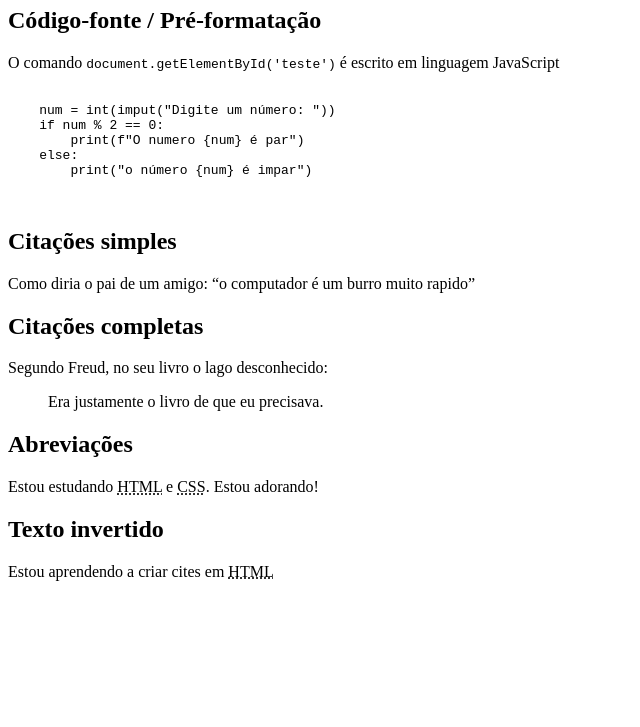
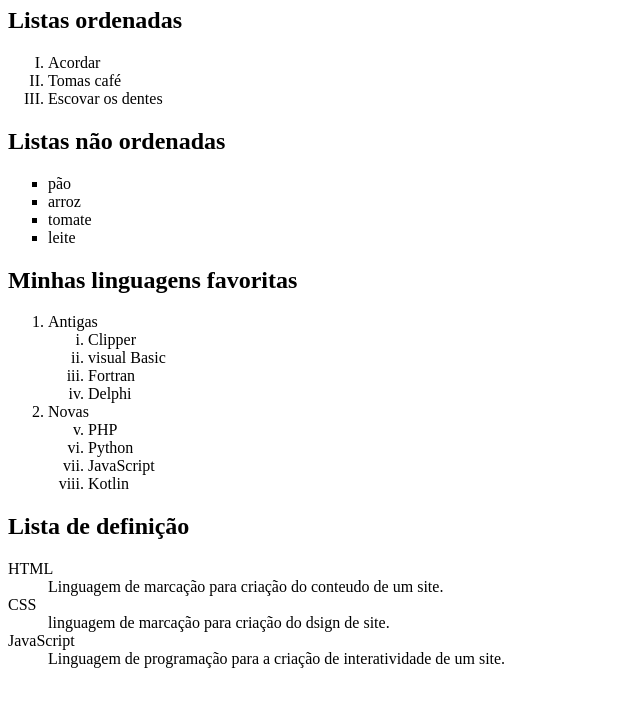
Before and after one commit to RuanCarlosDaSilvaLima/Estudo-HTML5-CSS3, a plain HTML site: page exercicios/ex009/index.html in a window 1280 px wide. Shown: the part 73-800 px from the top of the page, without its empty margins (0-640 px from the left). Drawn offline with Linux system fonts and the light colour scheme.

Commit message:
Cap 9  - Listas
Capitulo relacionado as listas em HTML

```diff
--- a/exercicios/ex009/index.html
+++ b/exercicios/ex009/index.html
@@ -3,36 +3,52 @@
 <head>
     <meta charset="UTF-8">
     <meta name="viewport" content="width=device-width, initial-scale=1.0">
-    <title>Outras formataçôes</title>
+    <title>Listas</title>
 </head>
 <body>
-    <h1>Outras formataçôes</h1>
+    <h1>Trabalhando com listas</h1>
 
-    <h2>Código-fonte / Pré-formatação</h2>
-    <p>O comando <code>document.getElementById('teste')</code> é escrito em linguagem JavaScript</p>
-    <pre>
-        <code>
-    num = int(imput("Digite um número: "))
-    if num % 2 == 0:
-        print(f"O numero {num} é par")
-    else:
-        print("o número {num} é impar")
-        </code>
-    </pre>
+    <h2>Listas ordenadas</h2>
+    <ol type="I" > <!--1 a A i I-->
+        <li>Acordar
+        <li>Tomas café
+        <li>Escovar os dentes
+    </ol>
 
-    <h2>Citações simples</h2>
-    <p>Como diria o pai de um amigo: <q>o computador é um burro muito rapido</q></p>
+    <h2>Listas não ordenadas</h2>
+    <ul type="square"> <!-- disc circle square-->
+        <li>pão</li>
+        <li>arroz</li>
+        <li>tomate</li>
+        <li>leite</li>
+    </ul>
 
-    <h2>Citações completas</h2>
-    <p>Segundo Freud, no seu livro o lago desconhecido:</p>
-    <blockquote cite="https://www.google.com.br/books/edition/O_lago_desconhecido_entre_Proust_e_Freud/KgckDwAAQBAJ?hl=pt-BR&gbpv=1">
-        Era justamente o livro de que eu precisava.
-    </blockquote>
+    <h2>Minhas linguagens favoritas</h2>
+    <ol>
+        <li>Antigas</li>
+        <ol type="i">
+            <li>Clipper</li>
+            <li>visual Basic</li>
+            <li>Fortran</li>
+            <li>Delphi</li>
+        </ol>
+        <li>Novas</li>
+        <ol type="i" start="5">
+            <li>PHP</li>
+            <li>Python</li>
+            <li>JavaScript</li>
+            <li>Kotlin</li>
+        </ol>
+    </ol>
 
-    <h2>Abreviações</h2>
-    <p>Estou estudando <abbr title="HyperText Markup Language">HTML</abbr> e <abbr title="Cascading Style Sheets">CSS</abbr>. Estou adorando!</p>
-
-    <h2>Texto invertido</h2>
-    <p><bdo dir="ltr">Estou aprendendo a criar cites em <abbr title="HyperText Markup Language">HTML</abbr></bdo></p>
+    <h2>Lista de definição</h2>
+    <dl>
+        <dt>HTML</dt>
+        <dd>Linguagem de marcação para criação do conteudo de um site.</dd>
+        <dt>CSS</dt>
+        <dd>linguagem de marcação para criação do dsign de site.</dd>
+        <dt>JavaScript</dt>
+        <dd>Linguagem de programação para a criação de interatividade de um site.</dd>
+    </dl>
 </body>
 </html>
```
Also changed, not shown: exercicios/ex008b/index.html (added, +38 -0 lines), exercicios/ex009b/index.html (added, +43 -0 lines).
